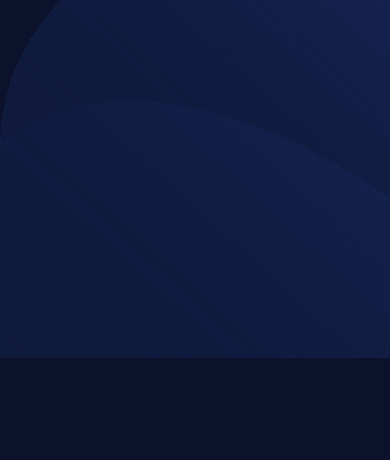
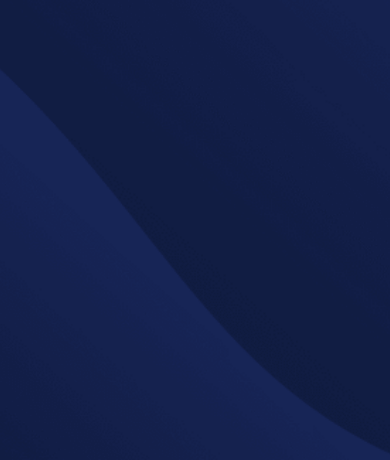
Before and after one commit to AdrielEscorcio/Componente-de-armazenamento-de-dados-filo, a plain HTML site: page index.html in a window 390 px wide. Shown: the part 484-944 px from the top of the page. Drawn offline with Linux system fonts and the light colour scheme.

Commit message:
background

```diff
--- a/css/style.css
+++ b/css/style.css
@@ -24,8 +24,8 @@ body {
     background: url(../images/bg-desktop.png);
     background-color: var(--Very-Dark-Blue);
     background-repeat: no-repeat;
-    background-size:auto;
-    background-position: 0vh 50vh;
+    background-size: contain;
+    background-position: bottom;
     color: var(--Pale-Blue);
     max-width: 1440;
     font-family: Raleway;
@@ -151,7 +151,8 @@ main {
     body {
         align-items: start;
         margin-top: 50px;
-
+        background-image: url(../images/bg-mobile.png);
+        background-size: cover;
     }
     main {
         flex-wrap: wrap;
```
